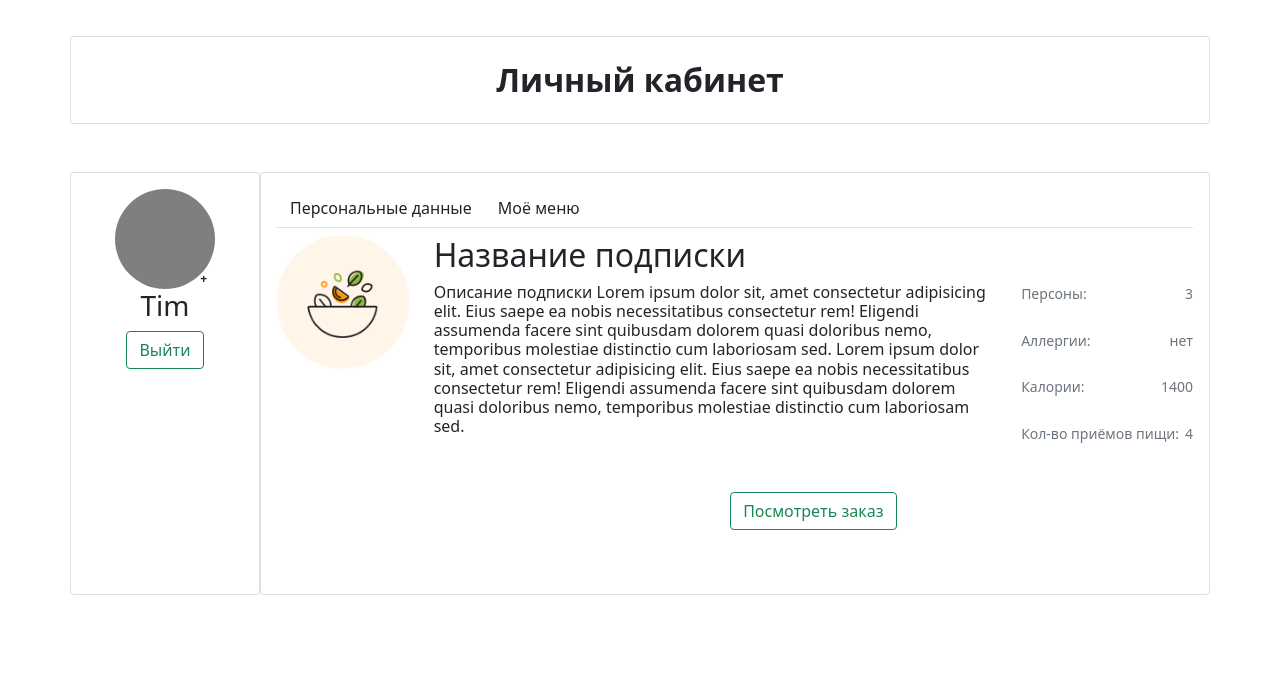
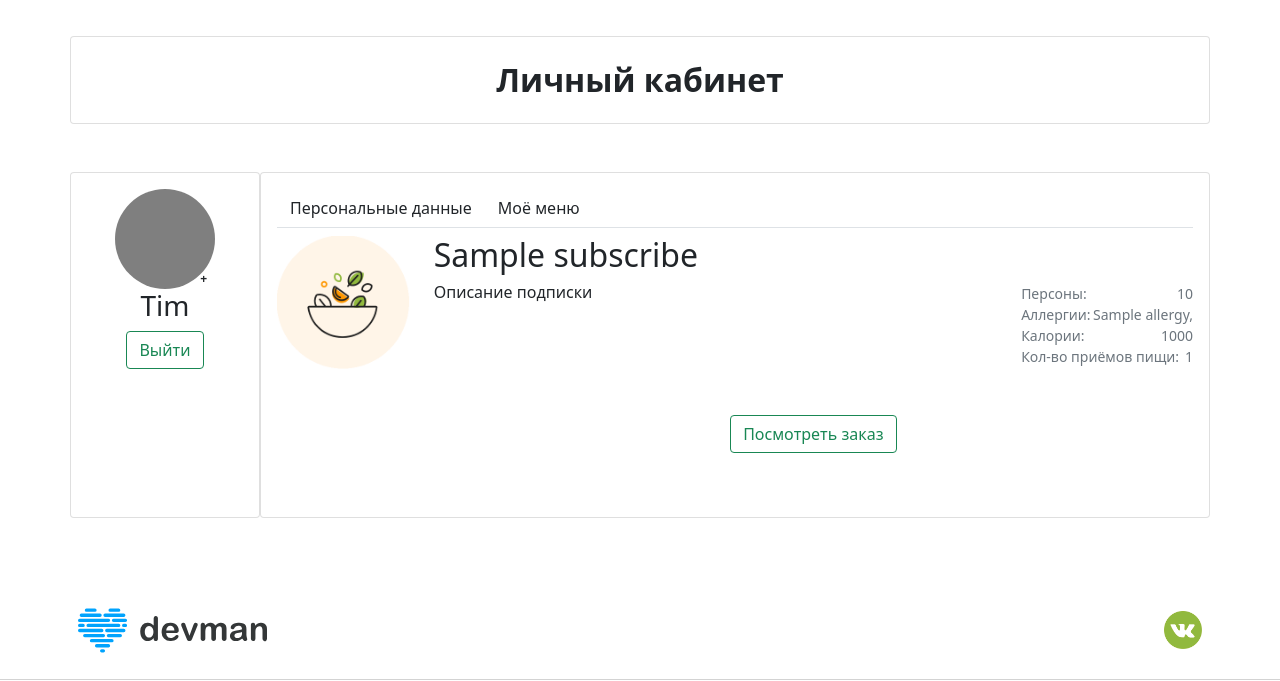
Before and after one commit to c-Door-in/food-plan-website, a Django app: page /accounts/profile/1/ in a window 1280 px wide, after a click on "Моё меню". Shown: the part 81-762 px from the top of the page. Run offline with Django 4.2, Linux system fonts and the light colour scheme; a user stored in the database is signed in; tables that the repository leaves empty hold one stand-in row (values such as "Sample post"); parts of the project's set-up code (start-up, migrations or seed data) failed here and were passed over.

Commit message:
Show subscribe details on lk page

```diff
--- a/accounts/templates/lk.html
+++ b/accounts/templates/lk.html
@@ -95,36 +95,38 @@
                                 <div class="tab-pane fade" id="menu">
                                     <div class="row">
                                         {% for subscribe in subscribes %}
-                                            <p>subscribe</p>
-                                        {% endfor %}
                                             <div class="col-2">
                                                 <img src="{% static 'img/circle1.png' %}" alt="" class="w-100">
                                             </div>
                                             <div class="col-10 col-md-10">
                                                 <div class="row">
                                                     <div class="col-12">
-                                                    <h2>Название подписки</h2>
+                                                        <h2>{{ subscribe.title }}</h2>
                                                     </div>
                                                     <div class="col-md-12 col-lg-9">
-                                                    <h6>Описание подписки Lorem ipsum dolor sit, amet consectetur adipisicing elit. Eius saepe ea nobis necessitatibus
-                                                        consectetur rem! Eligendi assumenda facere sint quibusdam dolorem quasi doloribus nemo, temporibus molestiae
-                                                        distinctio cum laboriosam sed. Lorem ipsum dolor sit, amet consectetur adipisicing elit. Eius saepe ea nobis
-                                                        necessitatibus consectetur rem! Eligendi
-                                                        assumenda facere sint quibusdam dolorem quasi doloribus nemo, temporibus molestiae distinctio cum laboriosam
-                                                        sed.</h6>
+                                                        <h6>Описание подписки</h6>
                                                     </div>
                                                     <div class="col-md-12 col-lg-3 text-muted d-flex flex-column justify-content-between">
                                                         <div class="d-flex flex-row justify-content-between">
-                                                        <small>Персоны: </small><small>3</small>
+                                                            <small>Персоны: </small><small>{{ subscribe.persons_quantity }}</small>
                                                         </div>
                                                         <div class="d-flex flex-row justify-content-between">
-                                                        <small>Аллергии: </small><small>нет</small>
+                                                            <small>Аллергии: </small>
+                                                            <small>
+                                                                {% if subscribe.allergy.all %}
+                                                                    {% for allergy in subscribe.allergy.all %}
+                                                                        {{allergy.title}},
+                                                                    {% endfor %}
+                                                                {% else %}
+                                                                    нет
+                                                                {% endif %}
+                                                            </small>
                                                         </div>
                                                         <div class="d-flex flex-row justify-content-between">
-                                                        <small>Калории: </small><small>1400</small>
+                                                            <small>Калории: </small><small>1000</small>
                                                         </div>
                                                         <div class="d-flex flex-row justify-content-between">
-                                                        <small>Кол-во приёмов пищи: </small><small>4</small>
+                                                            <small>Кол-во приёмов пищи: </small><small>{{ subscribe.number_of_meals }}</small>
                                                         </div>
 
                                                     </div>
@@ -133,6 +135,7 @@
                                                     </div>
                                                 </div>
                                             </div>
+                                        {% endfor %}
                                     </div>
                                 </div>
                             </div>
--- a/accounts/views.py
+++ b/accounts/views.py
@@ -8,6 +8,7 @@ from django.contrib.auth.forms import (
     SetPasswordForm,
     UserCreationForm
 )
+from django.shortcuts import render
 from django.views.generic import DetailView
 from django.views.generic.edit import CreateView, UpdateView
 from django.urls import reverse_lazy
@@ -45,8 +46,24 @@ class UserSignupView(CreateView):
 #     context_object_name = 'profile'
 
 
+# def userProfile(request):
+#     user_id = request.user.id
+#     def get_context_data(self, **kwargs):
+#         context = super().get_context_data(**kwargs)
+#         context['subscribes'] = Subscribe.objects.filter(subscriber=self.request.user.id)
+
+#     return render(request, "success.html")
+
+
 class UserProfileView(LoginRequiredMixin, UpdateView):
     model = User
     form_class = UserProfileForm
     template_name = 'lk.html'
     # context_object_name = 'profile_form'
+    def get_context_data(self, **kwargs):
+        context = super().get_context_data(**kwargs)
+        context['subscribes'] = Subscribe.objects.filter(subscriber=self.request.user.id)
+        # for subs in context['subscribes']:
+        #     allergies = [allergy.title for allergy in subs.allergy.all()]
+        #     context['subscribes']['allergies'] = ', '.join(allergies)
+        return context
--- a/payment/views.py
+++ b/payment/views.py
@@ -1,3 +1,5 @@
+from datetime import datetime
+
 import stripe
 from django.http import HttpResponseRedirect
 from django.shortcuts import redirect, render
@@ -36,11 +38,13 @@ def make_payment(request):
 def pay_success(request):
     user_id = request.user.id
     order = request.session[f'sub_{str(user_id)}']
+    sub_type = order['sub_type']
     subscribe = Subscribe.objects.create(
+        title=f'Подписка "Имя юзера" на {sub_type} месяцев от {datetime.now().date()}',
         subscriber=User.objects.get(pk=user_id),
         number_of_meals=order['number_of_meals'],
         persons_quantity=order['persons_quantity'],
-        sub_type=order['sub_type'],
+        sub_type=sub_type,
     )
     if order['allergies']:
         for allergy in order['allergies']:
```
Lines whose indentation alone changed are shown as unchanged.
